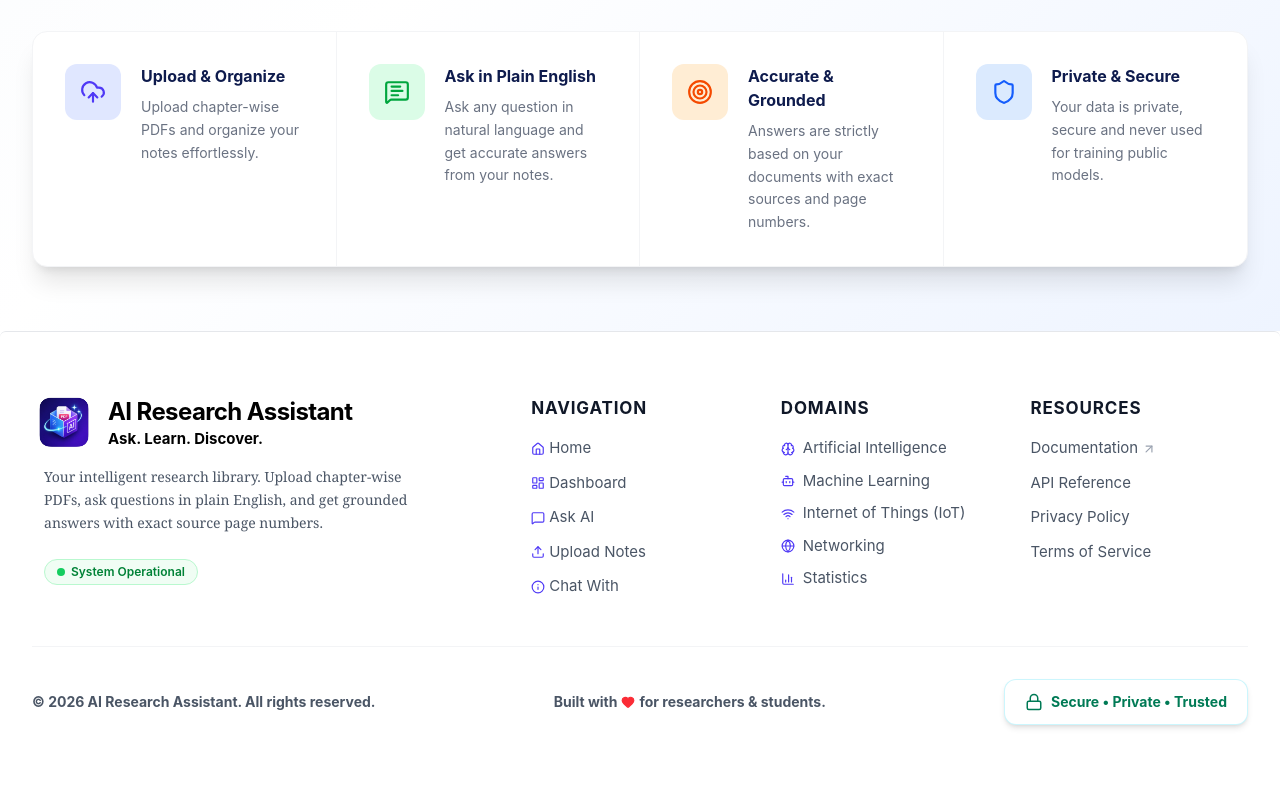
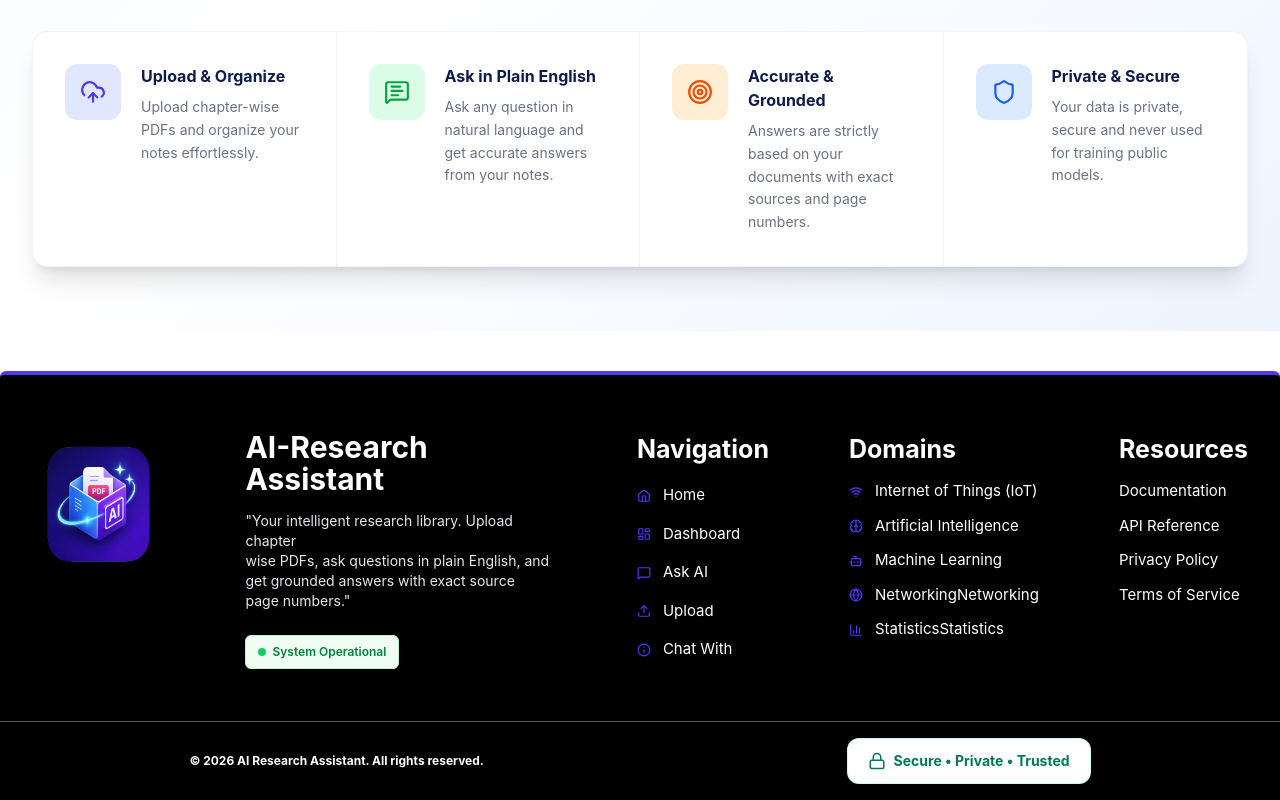
Before and after one commit to AjinathGame/AI-Research-Assistant, a React (Vite) app in the folder frontend/: page / in a window 1280 px wide. Shown: the part 819-1619 px from the top of the page. Before the commit the page ends 1592 px from the top, so only its background shows below. Built offline with nearby package versions, Linux system fonts and the light colour scheme.

Commit message:
Change Footer UI

```diff
--- a/frontend/src/components/Home/Footer.jsx
+++ b/frontend/src/components/Home/Footer.jsx
@@ -1,169 +1,70 @@
-import React from "react";
+import React from 'react'
+import LOGO from '../../assets/main_logo.png'
 import {
     Brain, Bot, Wifi, Globe, ChartColumn, SquareCheckBig, SquarePen, Heart, ArrowUpRight, Home, LayoutDashboard, MessageSquare, Upload, Info, LogIn, Lock,
 } from "lucide-react";
-import { Link } from "react-router-dom";
-import Logo from '../../assets/main_logo.png'
+import { Link, BrowserRouter } from "react-router-dom";
 
 const Footer = () => {
-
     return (
-        <footer className="bg-white border-t border-gray-200 pt-16 pb-12 rounded-t-md ">
-
-            <div className="max-w-7xl mx-auto px-4 sm:px-8 ">
-
-                <div className="grid grid-cols-1 md:grid-cols-2 lg:grid-cols-5 gap-10 lg:gap-8 pb-12 border-b border-gray-100">
-
-                    <div className="lg:col-span-2 space-y-4">
-
-                        <div className="flex items-center gap-3 cursor-pointer">
-                            <div className="w-16 h-12 rounded-xl  flex items-center justify-center text-white text-xl font-bold">
-                                <img
-                                    src={Logo}
-                                    alt="Hero"
-                                    className="w-full"
-                                />
+        <>
+            <div className='h-auto w-full bg-black border-t-4 border-indigo-600 rounded-tr-md rounded-tl-md flex flex-col md:flex-row items-start justify-center  md:gap-2 lg:gap-20  mt-10 p-8 md:h-[350px]'>
+                <div className='h-[150px] w-[150px] bg-transparent rounded-full overflow-hidden mt-6'>
+                    <img src={LOGO} alt='logo' className='h-[100%] w-[100%] rounded-full '></img>
                 </div>
-                            <div>
-                                <h2 className="text-2xl font-bold text-black tracking-tight">
-                                    AI Research Assistant
-                                </h2>
-                                <p className="text-[15px] font-bold font-bold">
-                                    Ask. Learn. Discover.
-                                </p>
-                            </div>
-                        </div>
-
-                        <p className="text-gray-600 text-sm leading-relaxed font-serif max-w-sm ml-3 ">
-                            Your intelligent research library. Upload chapter-wise<br /> PDFs, ask questions in plain English, and get grounded answers with exact source page numbers.
-                        </p>
-
-                        <div className="flex items-center gap-2 pt-2 ml-3">
-                            <span className="inline-flex items-center gap-1.5 px-3 py-1 rounded-full bg-green-50 border border-green-200 text-green-700 text-xs font-semibold">
+                <div className='h-auto w-full md:w-[350px] text-center md:text-left leading-8 mt-6'>
+                    <h1 className='font-bold text-white text-[30px] '>AI-Research Assistant</h1>
+                    <p className='text-gray-200 leading-5 mt-4 text-[14px]'>"Your intelligent research library. Upload chapter<br /> wise PDFs, ask questions in plain English, and<br /> get grounded answers with exact source<br /> page numbers."</p>
+                    <div className="flex items-center gap-2 pt-2 mt-4 lg:flex">
+                        <span className="inline-flex items-center gap-1.5 px-3 py-2 rounded-md bg-green-50 border border-green-200 text-green-700 text-xs font-semibold">
                             <span className="w-2 h-2 rounded-full bg-green-500 animate-pulse"></span>
                             System Operational
                         </span>
                     </div>
-
                 </div>
 
-                    <div>
-                        <h3 className="text-[17px] font-bold text-gray-900 tracking-wider uppercase mb-4">
-                            Navigation
-                        </h3>
-                        <ul className="space-y-3 text-[15px]">
-                            <li>
-                                <Link to="/" className="text-gray-600 hover:text-indigo-600 transition flex items-center gap-1">
-                                    <Home size={14} className="text-indigo-600" />
-                                    Home
-                                </Link>
-                            </li>
-                            <li>
-                                <Link to="/Dashboard" className="text-gray-600 hover:text-indigo-600 transition flex items-center gap-1">
-                                    <LayoutDashboard size={14} className="text-indigo-600" />
-                                    Dashboard
-                                </Link>
-                            </li>
-                            <li>
-                                <Link to="/Ask" className="text-gray-600 hover:text-indigo-600 transition flex items-center gap-1">
-                                    <MessageSquare size={14} className="text-indigo-600" />
-                                    Ask AI
-                                </Link>
-                            </li>
-                            <li>
-                                <Link to="/Upload" className="text-gray-600 hover:text-indigo-600 transition flex items-center gap-1">
-                                    <Upload size={14} className="text-indigo-600" />
-                                    Upload Notes
-                                </Link>
-                            </li>
-                            <li>
-                                <Link to="/Ask" className="text-gray-600 hover:text-indigo-600 transition flex items-center gap-1">
-                                    <Info size={14} className="text-indigo-600" />
-                                    Chat With
-                                </Link>
-                            </li>
-                        </ul>
+                <div className='h-auto w-auto flex flex-col justify-center gap-1 md:w-auto mt-6'>
+                    <h1 className='font-bold text-white text-[25px]'>Navigation</h1>
+                    <Link to="/" className='text-white text-[15px]  hover:text-purple-700 transition-all duration-500 mt-3 flex gap-3  items-center cursor-pointer'><Home size={14} className="text-indigo-600" />Home</Link>
+                    <Link to="/build-resume" className='text-white text-[15px]  hover:text-indigo-700 transition-all duration-500 mt-3 flex gap-3  items-center cursor-pointer'><LayoutDashboard size={14} className="text-indigo-600" />Dashboard</Link>
+                    <Link to="/Login" className='text-white text-[15px]  hover:text-indigo-700 transition-all duration-500 mt-3 flex gap-3  items-center cursor-pointer'><MessageSquare size={14} className="text-indigo-600" />Ask AI</Link>
+                    <Link to="/Contact" className='text-white text-[15px]  hover:text-indigo-700 transition-all duration-500 mt-3 flex gap-3  items-center cursor-pointer'> <Upload size={14} className="text-indigo-600" /> Upload</Link>
+                    <Link to="/Contact" className='text-white text-[15px]  hover:text-indigo-700 transition-all duration-500 mt-3 flex gap-3  items-center cursor-pointer'><Info size={14} className="text-indigo-600" /> Chat With</Link>
                 </div>
 
-                    <div>
-                        <h3 className="text-[17px] font-bold text-gray-900 tracking-wider uppercase mb-4">
-                            Domains
-                        </h3>
-                        <ul className="space-y-2.5 text-[15px] text-gray-600">
-                            <li className="flex items-center gap-2">
-                                <Brain size={14} className="text-indigo-600" /> Artificial Intelligence
-                            </li>
-                            <li className="flex items-center gap-2">
-                                <Bot size={14} className="text-indigo-600" /> Machine Learning
-                            </li>
-                            <li className="flex items-center gap-2">
-                                <Wifi size={14} className="text-indigo-600" /> Internet of Things (IoT)
-                            </li>
-                            <li className="flex items-center gap-2">
-                                <Globe size={14} className="text-indigo-600" /> Networking
-                            </li>
-                            <li className="flex items-center gap-2">
-                                <ChartColumn size={14} className="text-indigo-600" /> Statistics
-                            </li>
-                        </ul>
+                <div className='h-auto w-auto md:w-auto mt-6'>
+                    <h1 className='font-bold text-white text-[25px]'> Domains</h1>
+                    <div className='text-white text-[15px] hover:text-indigo-700 transition-all duration-500 mt-3 flex gap-3 items-center'><Wifi size={14} className="text-indigo-600" /> Internet of Things (IoT)</div>
+                    <div className='text-white text-[15px] hover:text-indigo-700 transition-all duration-500 mt-3 flex gap-3 items-center'> <Brain size={14} className="text-indigo-600" />Artificial Intelligence</div>
+                    <div className='text-white text-[15px] hover:text-indigo-700 transition-all duration-500 mt-3 flex gap-3 items-center'><Bot size={14} className="text-indigo-600" />Machine Learning</div>
+                    <div className='text-white text-[15px] hover:text-indigo-700 transition-all duration-500 mt-3 flex gap-3 items-center'><Globe size={14} className="text-indigo-600" /> NetworkingNetworking</div>
+                    <div className='text-white text-[15px] hover:text-indigo-700 transition-all duration-500 mt-3 flex gap-3 items-center'><ChartColumn size={14} className="text-indigo-600" /> StatisticsStatistics</div>
                 </div>
 
-                    <div>
-                        <h3 className="text-[17px] font-bold text-gray-900 tracking-wider uppercase mb-4">
-                            Resources
-                        </h3>
-                        <ul className="space-y-3 text-[15px]">
-                            <li>
-                                <a href="/" className="text-gray-600 hover:text-indigo-600 transition flex items-center gap-1">
-                                    Documentation <ArrowUpRight size={14} className="text-gray-400" />
-                                </a>
-                            </li>
-                            <li>
-                                <a href="/" className="text-gray-600 hover:text-indigo-600 transition">
-                                    API Reference
-                                </a>
-                            </li>
-                            <li>
-                                <a href="/" className="text-gray-600 hover:text-indigo-600 transition">
-                                    Privacy Policy
-                                </a>
-                            </li>
-                            <li>
-                                <a href="/" className="text-gray-600 hover:text-indigo-600 transition">
-                                    Terms of Service
-                                </a>
-                            </li>
-                        </ul>
+                <div className='h-auto w-auto md:w-auto mt-6'>
+                    <h1 className='font-bold text-white text-[25px]'>Resources</h1>
+                    <div className='text-white text-[15px] hover:text-indigo-700 transition-all duration-500 mt-3 flex gap-2 items-center'>Documentation</div>
+                    <div className='text-white text-[15px] hover:text-indigo-700 transition-all duration-500 mt-3 flex gap-2 items-center'>API Reference</div>
+                    <div className='text-white text-[15px] hover:text-indigo-700 transition-all duration-500 mt-3 flex gap-2 items-center'> Privacy Policy</div>
+                    <div className='text-white text-[15px] hover:text-indigo-700 transition-all duration-500 mt-3 flex gap-2 items-center'>Terms of Service</div>
                 </div>
 
             </div>
 
-                <div className="mt-8 flex flex-col sm:flex-row items-center justify-between gap-4 text-[14px] text-gray-600 font-bold">
-
-                    <p>© {new Date().getFullYear()} AI Research Assistant. All rights reserved.</p>
-                    <p className="flex items-center gap-1">
-                        Built with <Heart size={14} className="text-red-500 fill-red-500" /> for researchers & students.
-                    </p>
-
+            <div className='h-auto w-full bg-black flex flex-col md:flex-row justify-center md:justify-around items-center gap-4 p-4 border-t-[1px] border-gray-600'>
+                <h1 className='font-bold text-sm md:text-[12px] text-white text-center'>© {new Date().getFullYear()} AI Research Assistant. All rights reserved.</h1>
                 <div className="flex items-center gap-2 px-5 py-3 rounded-xl border border-cyan-400/20 bg-white shadow-md cursor-pointer">
-
                     <Lock
-                            size={18}
-                            className="text-emerald-700"
+                        size={18} className="text-emerald-700"
                     />
-
                     <span className="text-emerald-700  text-sm font-bold">
                         Secure • Private • Trusted
                     </span>
-
+                </div>
             </div>
 
-                </div>
-
-            </div>
-
-        </footer>
-    );
-};
+        </>
+    )
+}
 
 export default Footer;
```
Also changed, not shown: frontend/src/main.jsx (+7 -7 lines), frontend/src/assets/newimg.jpeg (added). Lines whose indentation alone changed are shown as unchanged.
